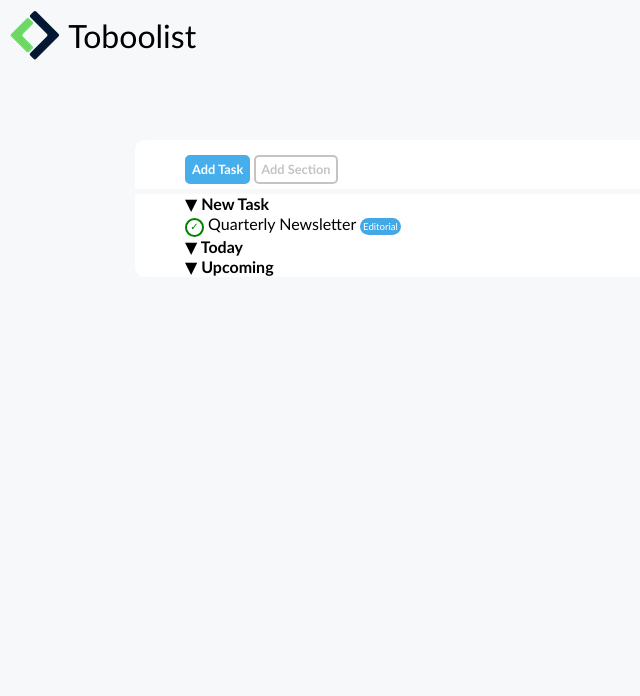
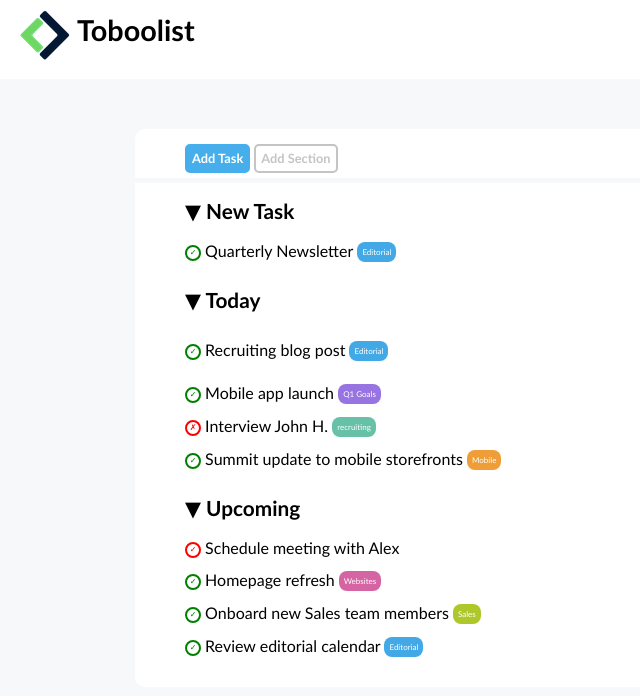
Before and after one commit to DamianoMura/html-css-toboolist, a plain HTML site: page index.html in a window 1280 px wide. Shown: the whole page, without its empty margins (0-640 px from the left). Drawn offline with Linux system fonts and the light colour scheme.

Commit message:
[fix] comments and css cleanup

```diff
--- a/assets/css/styles.css
+++ b/assets/css/styles.css
@@ -1,5 +1,6 @@
 * {
   margin: 0;
+  text-rendering: optimizeLegibility;
 }
 
 body {
@@ -8,27 +9,35 @@ body {
 
 ul {
   list-style-type: none;
+  padding: 10px 0 10px 0;
+}
+
+ul li {
+
+  padding: 5px 0 5px 0;
+  font-size: 1rem;
+  font-weight: 500;
+
+}
+
+
+/*logo*/
+
+.logo {
+  font-size: 1.8rem;
+  margin: 0 auto;
+  font-weight: 900;
   padding: 0;
+}
+
+.logo img {
+  padding-left: 20px;
+  padding-top: 10px
 }
 
 
 
-
-
-
-/*logo*/
-.logo {
-  font-size: 2rem;
-  margin: 0 auto;
-
-}
-
-.logo img {
-  padding: 10px 0 20px 10px;
-}
-
 /* buttons */
-
 
 .button {
   padding: 0 5px;
@@ -59,11 +68,11 @@ ul {
 /* check - cross divs*/
 .round {
   display: inline-block;
-  height: 15px;
-  width: 15px;
+  height: 12px;
+  width: 12px;
   border-radius: 50%;
   text-align: center;
-  font-size: 10px;
+  font-size: 8px;
 }
 
 .true {
@@ -73,17 +82,24 @@ ul {
 
 .false {
   color: red;
-  border: red;
+  border: red solid 2px;
+  ;
+}
+
+/* main list styling */
+.list-titles {
+  font-size: 1.3rem;
+
 }
 
 /* category icon*/
 
 .icon {
   display: inline-block;
-  border-radius: 25px;
-  font-size: 0.6rem;
+  border-radius: 8px;
+  font-size: 0.5rem;
   color: white;
-  padding: 3px;
+  padding: 5px;
 }
 
 .blue-icon {
@@ -112,7 +128,7 @@ ul {
 }
 
 .purple-icon {
-  background-color: #43A9E6;
+  background-color: #9874E2;
   /* Q1 Goals*/
 }
 
@@ -121,7 +137,7 @@ ul {
   max-width: 75%;
   margin: 0 auto;
   padding-left: 50px;
-  background-color: white;
+
 }
 
 .round-top {
@@ -134,6 +150,10 @@ ul {
 
 .mtop50 {
   margin-top: 50px;
+}
+
+.bmargin10 {
+  margin-bottom: 10px;
 }
 
 .mtop5 {
@@ -154,10 +174,10 @@ ul {
 
 }
 
-.h90 {
-  height: 90px;
-}
-
 .bold {
   font-weight: bold;
 }
+
+.bg-white {
+  background-color: white;
+}
--- a/index.html
+++ b/index.html
@@ -7,19 +7,19 @@
     <link rel="stylesheet" href="./assets/css/styles.css">
   </head>
   <body class="bg-lg">
-    <header class="bg-white h90">
+    <header class="bg-white">
       <div class="logo">
         <img src="./assets/img/logo.png" alt="logo"
           class="display-block  vertical-middle">
-        <span class="display-block w900">
+        <span class="display-block vertical-middle">
           Toboolist
         </span>
       </div>
       <img>
     </header>
     <main>
-
-      <section class="container round-top mtop50">
+      <!--sezione buttons-->
+      <section class="container round-top mtop50 bg-white">
         <div class="button display-block">
           <span class="bold">Add Task</span>
         </div>
@@ -27,18 +27,21 @@
           <span class="bold">Add Section</span>
         </div>
       </section>
-      <!-- triangolino verso il basso =   ▼  =  &#9660;-->
-      <section class="container round-bottom mtop5">
+      <!--/sezione buttons-->
+      <!-- triangolino verso il basso =   ▼  =  &#9660;
+       section nested lists-->
+      <section class="container round-bottom mtop5 bmargin10 bg-white">
         <ul>
 
-          <li>
+          <li class="list-titles">
             <span class="bold">&#9660; New Task</span>
             <ul>
               <li>
                 <div class="round true bold ">
                   <span>&check;</span>
                 </div>
-                <span class="inline-block">Quarterly Newsletter</span>
+                <span class="inline-block vertical-middle">Quarterly
+                  Newsletter</span>
                 <div class="icon blue-icon">
                   <span>Editorial</span>
                 </div>
@@ -46,30 +49,113 @@
             </ul>
           </li> <!-- /newtask li-->
 
-          <li>
+          <li class="list-titles">
             <span class="bold">&#9660; Today</span>
-            <ul>
-              <li></li>
-              <li></li>
-              <li></li>
-              <li></li>
-            </ul>
+            <ul> <!--nested ul WARNING-->
+
+              <li>
+                <li>
+                  <div class="round true bold ">
+                    <span>&check;</span>
+                  </div>
+                  <span class="inline-block vertical-middle">Recruiting blog
+                    post</span>
+                  <div class="icon blue-icon">
+                    <span>Editorial</span>
+                  </div>
+                </li>
+              </li>
+
+              <li>
+                <li>
+                  <div class="round true bold ">
+                    <span>&check;</span>
+                  </div>
+                  <span class="inline-block vertical-middle">Mobile app
+                    launch</span>
+                  <div class="icon purple-icon">
+                    <span>Q1 Goals</span>
+                  </div>
+                </li>
+              </li>
+
+              <li>
+                <div class="round false bold ">
+                  <span>&cross;</span>
+                </div>
+                <span class="inline-block vertical-middle">Interview John
+                  H.</span>
+                <div class="icon green-icon">
+                  <span>recruiting</span>
+                </div>
+              </li>
+
+              <li>
+                <div class="round true bold ">
+                  <span>&check;</span>
+                </div>
+                <span class="inline-block vertical-middle">Summit update to
+                  mobile storefronts
+                </span>
+                <div class="icon orange-icon">
+                  <span>Mobile</span>
+                </div>
+              </li>
+            </ul> <!-- /nested ul WARNING-->
+
           </li> <!-- /today li-->
 
-          <li>
+          <li class="list-titles">
             <span class="bold">&#9660; Upcoming</span>
-            <ul>
-              <li></li>
-              <li></li>
-              <li></li>
-              <li></li>
+
+            <ul><!--nested ul WARNING-->
+              <li>
+                <div class="round false bold ">
+                  <span>&check;</span>
+                </div>
+                <span class="inline-block vertical-middle">Schedule meeting with
+                  Alex
+                </span>
+              </li>
+              <li>
+                <div class="round true bold ">
+                  <span>&check;</span>
+                </div>
+                <span class="inline-block vertical-middle"> Homepage refresh
+                </span>
+                <div class="icon pink-icon">
+                  <span>Websites</span>
+                </div>
+              </li>
+              <li>
+                <div class="round true bold ">
+                  <span>&check;</span>
+                </div>
+                <span class="inline-block vertical-middle"> Onboard new Sales
+                  team members
+                </span>
+                <div class="icon lime-icon">
+                  <span>Sales</span>
+                </div>
+              </li>
+              <li>
+                <div class="round true bold ">
+                  <span>&check;</span>
+                </div>
+                <span class="inline-block vertical-middle"> Review editorial
+                  calendar
+                </span>
+                <div class="icon blue-icon">
+                  <span>Editorial</span>
+                </div>
+              </li>
             </ul>
           </li><!-- /upcoming li-->
 
-        </ul>
+        </ul><!--nested ul WARNING-->
 
       </section>
-
+      <!--/sezione nested lists-->
     </main>
   </body>
 </html>
```
